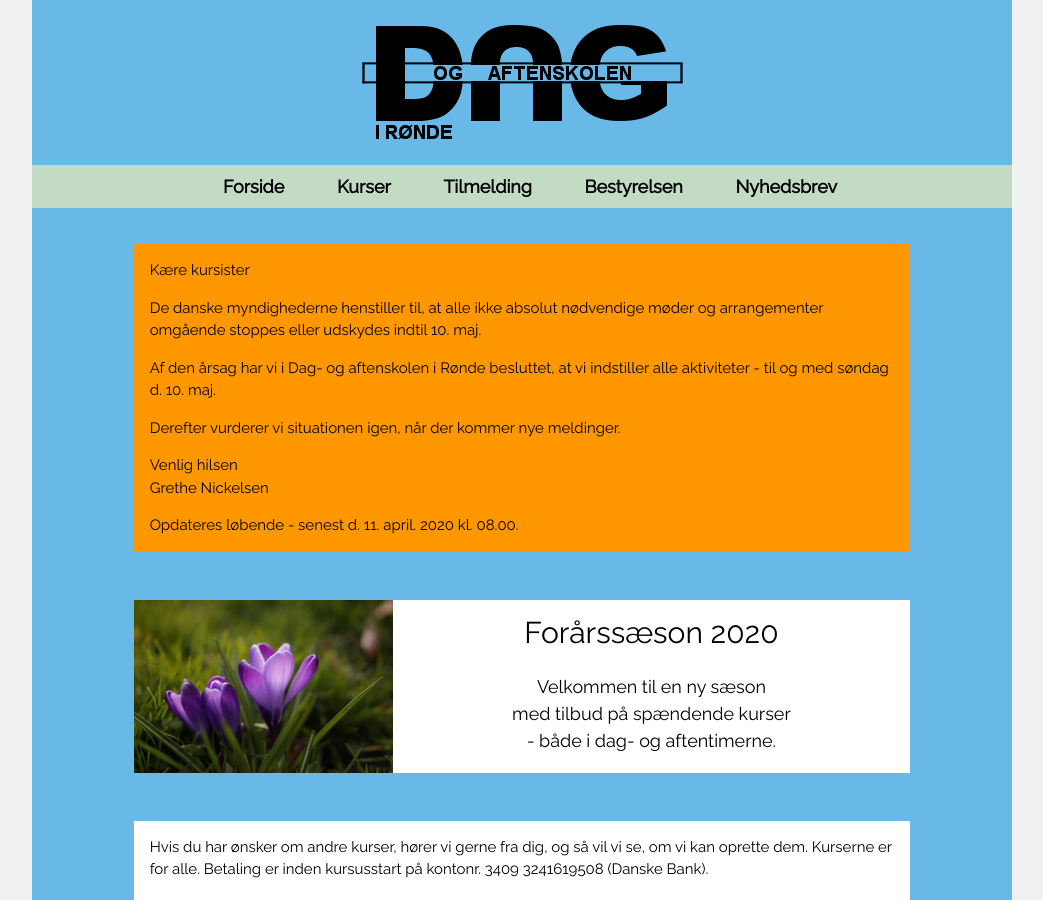
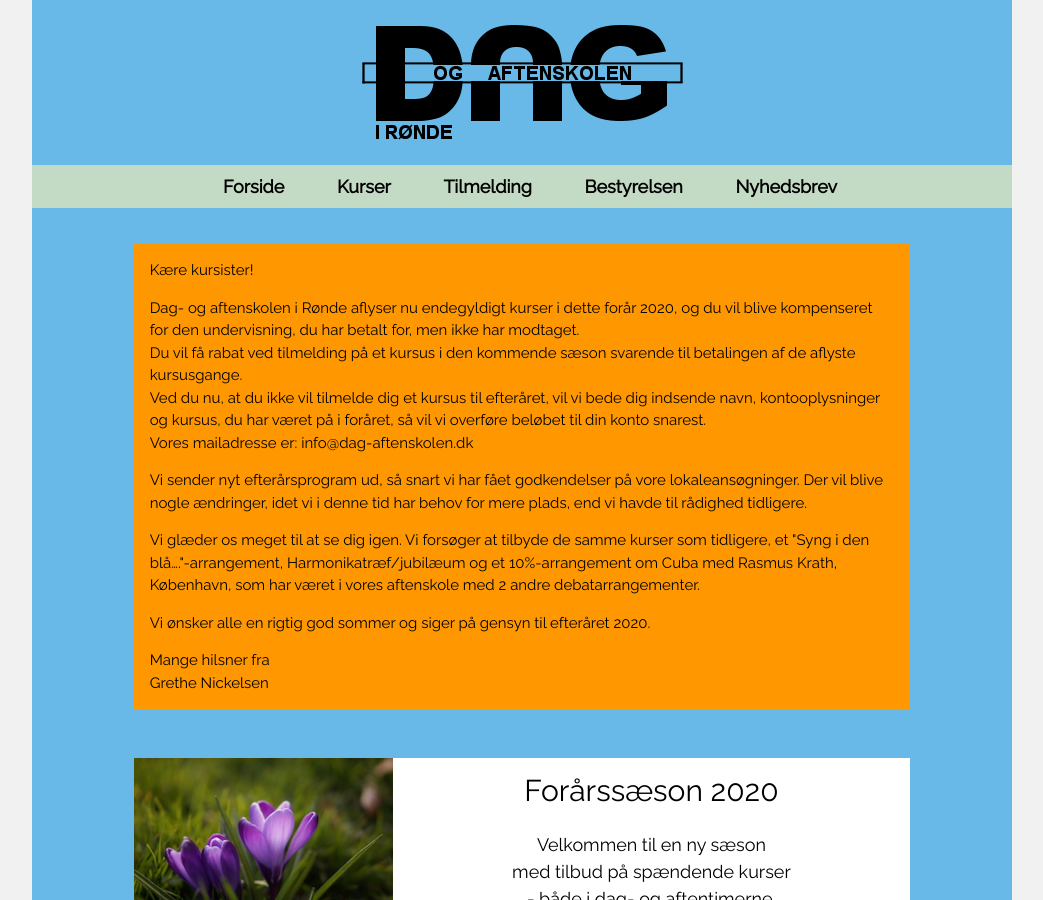
Before and after one commit to nickelsen/dag-aftenskolen.dk, a Jekyll site: the page built from index.html, in a window 1280 px wide and 900 px high. Shown: the whole window, without its empty margins (118-1161 px from the left). Built offline with Jekyll 4.4.1, drawn with Linux system fonts in a browser that asks for light colours; comment, search, counter and statistics services are not loaded.

Commit message:
Jun 2020

```diff
--- a/index.html
+++ b/index.html
@@ -7,14 +7,23 @@ layout: default
     <div class="w3-col l10">
       <div class="w3-row w3-white">
         <div class="w3-orange w3-container">
-          <p>Kære kursister</p>
-          <p>De danske myndighederne henstiller til, at alle ikke absolut nødvendige møder og arrangementer omgående
-            stoppes eller udskydes indtil 10. maj.</p>
-          <p>Af den årsag har vi i Dag- og aftenskolen i Rønde besluttet, at vi indstiller alle aktiviteter - til og med søndag d. 10. maj.</p>
-          <p>Derefter vurderer vi situationen igen, når der kommer nye meldinger.</p>
-            <p>Venlig hilsen<br/>
-            Grethe Nickelsen</p>
-          <p>Opdateres løbende - senest d. 11. april. 2020 kl. 08.00.</p>
+          <p>Kære kursister!</p>
+          <p>
+            Dag- og aftenskolen i Rønde aflyser nu endegyldigt kurser i dette forår 2020, og du vil blive kompenseret for den undervisning, du har betalt for, men ikke har modtaget.<br/>
+            Du vil få rabat ved tilmelding på et kursus i den kommende sæson svarende til betalingen af de aflyste kursusgange.<br/>
+            Ved du nu, at du ikke vil tilmelde dig et kursus til efteråret, vil vi bede dig indsende navn, kontooplysninger og kursus, du har været på i foråret, så vil vi overføre beløbet til din konto snarest.<br/>
+            Vores mailadresse er: info@dag-aftenskolen.dk
+          </p>
+
+          <p>Vi sender nyt efterårsprogram ud, så snart vi har fået godkendelser på vore lokaleansøgninger. Der vil blive nogle ændringer, idet vi i denne tid har behov for mere plads, end vi havde til rådighed tidligere.</p>
+
+          <p>Vi glæder os meget til at se dig igen. Vi forsøger at tilbyde de samme kurser som tidligere, et "Syng i den blå…."-arrangement, Harmonikatræf/jubilæum og et 10%-arrangement om Cuba med Rasmus Krath, København, som har været i vores aftenskole med 2 andre debatarrangementer.</p>
+
+          <p>Vi ønsker alle en rigtig god sommer og siger på gensyn til efteråret 2020.</p>
+          <p>
+            Mange hilsner fra<br/>
+            Grethe Nickelsen
+          </p>
         </div>
       </div>
     </div>
```
